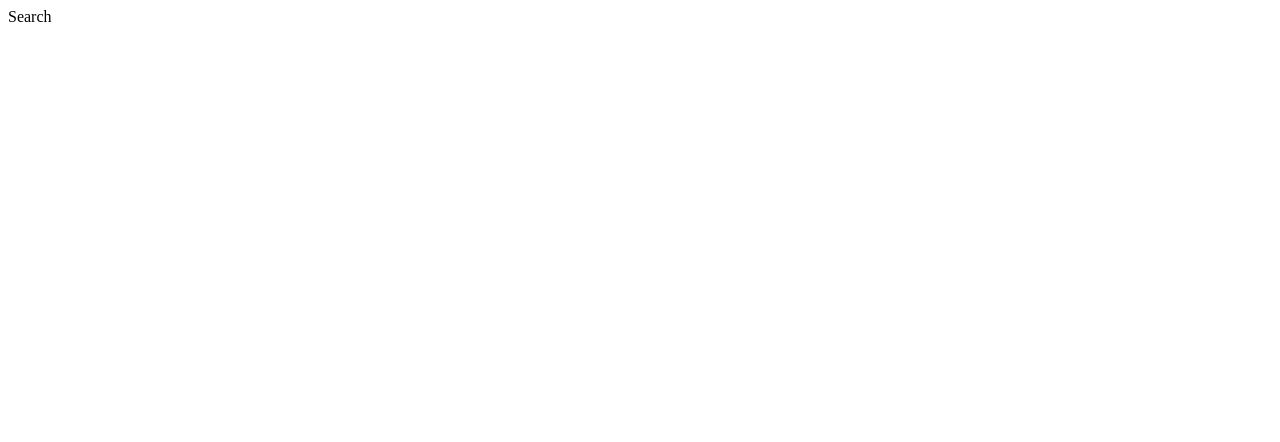
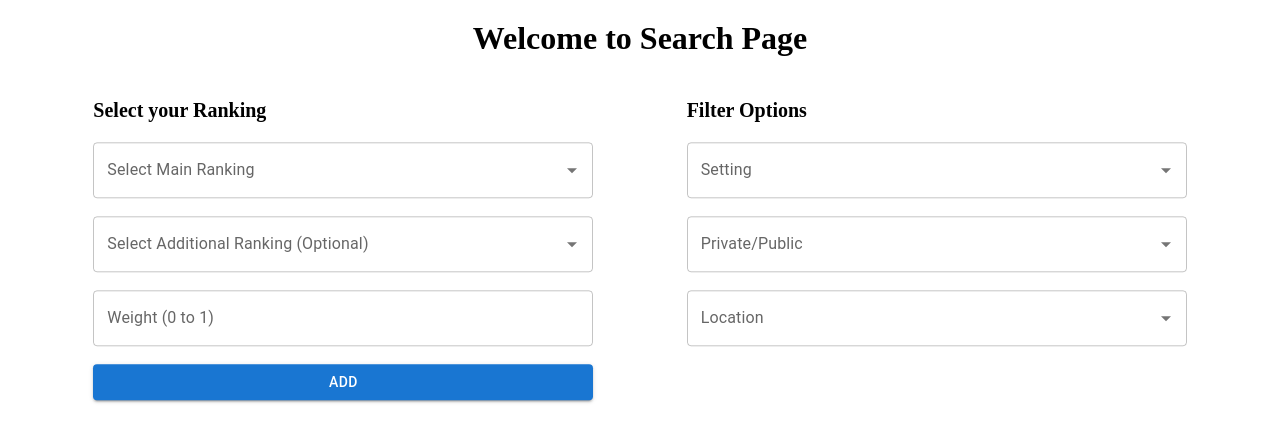
Before and after one commit to dmkhang1101/Best_Fit_Colleges, a React (Create React App) app: page /search in a window 1280 px wide. Shown: the top 442 px of the page. Built offline with nearby package versions, Linux system fonts and the light colour scheme.

Commit message:
Made Search Page

```diff
--- /dev/null
+++ b/src/pages/Search/Search.css
@@ -0,0 +1,27 @@
+.search{
+    position: absolute;
+    top: 25%;
+    left: 50%;
+    transform: translate(-50%, -50%);
+    padding: 10px;
+    background-color: inherit;
+    width:100%;
+    text-align:center;
+}
+
+.search_input{
+    display:flex;
+    flex-direction: row;
+    justify-content : space-evenly;
+}
+
+.search_title{
+    font-size: 20px;
+    font-weight: bold;
+}
+
+.search_wrapper{
+    display: flex;
+    flex-direction: column;
+    align-items:flex-start;
+}
--- a/src/pages/Search/Search.js
+++ b/src/pages/Search/Search.js
@@ -1,7 +1,145 @@
+import "./Search.css"
+import * as React from 'react';
+import Checkbox from '@mui/material/Checkbox';
+import TextField from '@mui/material/TextField';
+import Autocomplete from '@mui/material/Autocomplete';
+import CheckBoxOutlineBlankIcon from '@mui/icons-material/CheckBoxOutlineBlank';
+import CheckBoxIcon from '@mui/icons-material/CheckBox';
+import Button from '@mui/material/Button';
+
+
+const icon = <CheckBoxOutlineBlankIcon fontSize="small" />;
+const checkedIcon = <CheckBoxIcon fontSize="small" />;
+
+const mainRanking = ['Main Ranking 1', 'Main Ranking 2']
+const addRanking = ['Additional Ranking 1', 'Additional Ranking 2']
+const stateNames = [
+    'Alabama', 'Alaska', 'Arizona', 'Arkansas', 'California', 'Colorado', 'Connecticut',
+    'Delaware', 'Florida', 'Georgia', 'Hawaii', 'Idaho', 'Illinois', 'Indiana', 'Iowa', 'Kansas',
+    'Kentucky', 'Louisiana', 'Maine', 'Maryland', 'Massachusetts', 'Michigan', 'Minnesota',
+    'Mississippi', 'Missouri', 'Montana', 'Nebraska', 'Nevada', 'New Hampshire', 'New Jersey',
+    'New Mexico', 'New York', 'North Carolina', 'North Dakota', 'Ohio', 'Oklahoma', 'Oregon',
+    'Pennsylvania', 'Rhode Island', 'South Carolina', 'South Dakota', 'Tennessee', 'Texas', 'Utah',
+    'Vermont', 'Virginia', 'Washington', 'West Virginia', 'Wisconsin', 'Wyoming'
+  ];
 
 function Search(){
     return (
-        <div className="search">Search</div>
+        <div className="search">
+            <h1>Welcome to Search Page</h1>
+            <div className ="search_input">
+                <div className ="search_wrapper">
+                    <p className="search_title">Select your Ranking</p>
+                    <Autocomplete
+                        disablePortal
+                        id="combo-box-demo"
+                        options={mainRanking}
+                        sx={{ width: 500 }}
+                        renderInput={(params) => <TextField {...params} label="Select Main Ranking" />}
+                    />
+                    <br/>
+                    <Autocomplete
+                        disablePortal
+                        id="combo-box-demo"
+                        options={addRanking}
+                        sx={{ width: 500 }}
+                        renderInput={(params) => <TextField {...params} label="Select Additional Ranking (Optional)" />}
+                    />
+                    <br/>
+                    <TextField
+                        id="outlined-basic"
+                        label="Weight (0 to 1)"
+                        variant="outlined"
+                        sx={{ width: 500 }}
+                    />
+                    <br/>
+                    <Button variant="contained" sx={{ width: 500 }}>Add</Button>
+
+                </div>
+
+                <div className ="search_wrapper">
+                    <p className="search_title">Filter Options</p>
+                    <Autocomplete
+                        multiple
+                        id="checkboxes-tags-demo"
+                        options={['Urban', 'Suburban', 'Rural']}
+                        disableCloseOnSelect
+                        getOptionLabel={(option) => option}
+                        renderOption={(props, option, { selected }) => {
+                            const { key, ...optionProps } = props;
+                            return (
+                            <li key={key} {...optionProps}>
+                                <Checkbox
+                                icon={icon}
+                                checkedIcon={checkedIcon}
+                                style={{ marginRight: 8 }}
+                                checked={selected}
+                                />
+                                {option}
+                            </li>
+                            );
+                        }}
+                        style={{ width: 500 }}
+                        renderInput={(params) => (
+                            <TextField {...params} label="Setting"/>
+                        )}
+                    />
+                    <br/>
+                    <Autocomplete
+                        multiple
+                        id="checkboxes-tags-demo"
+                        options={['Private','Public']}
+                        disableCloseOnSelect
+                        getOptionLabel={(option) => option}
+                        renderOption={(props, option, { selected }) => {
+                            const { key, ...optionProps } = props;
+                            return (
+                            <li key={key} {...optionProps}>
+                                <Checkbox
+                                icon={icon}
+                                checkedIcon={checkedIcon}
+                                style={{ marginRight: 8 }}
+                                checked={selected}
+                                />
+                                {option}
+                            </li>
+                            );
+                        }}
+                        style={{ width: 500 }}
+                        renderInput={(params) => (
+                            <TextField {...params} label="Private/Public"/>
+                        )}
+                    />
+                    <br/>
+                    <Autocomplete
+                        multiple
+                        id="checkboxes-tags-demo"
+                        options={stateNames}
+                        disableCloseOnSelect
+                        getOptionLabel={(option) => option}
+                        renderOption={(props, option, { selected }) => {
+                            const { key, ...optionProps } = props;
+                            return (
+                            <li key={key} {...optionProps}>
+                                <Checkbox
+                                icon={icon}
+                                checkedIcon={checkedIcon}
+                                style={{ marginRight: 8 }}
+                                checked={selected}
+                                />
+                                {option}
+                            </li>
+                            );
+                        }}
+                        style={{ width: 500 }}
+                        renderInput={(params) => (
+                            <TextField {...params} label="Location" />
+                        )}
+                    />
+                </div>
+
+            </div>
+        </div>
     )
 }
 
```
Also changed, not shown: 1 other file (tests, documents, lock files or other folders).
